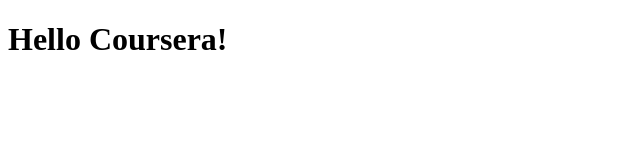
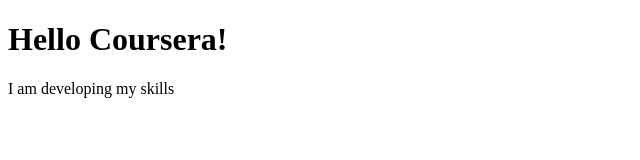
Before and after one commit to adnan90d/coursera-test, a plain HTML site: page site/index.html in a window 1280 px wide. Shown: the whole page, without its empty margins (0-640 px from the left). Drawn offline with Linux system fonts and the light colour scheme.

Commit message:
Small addition to our page contant.

```diff
--- a/site/index.html
+++ b/site/index.html
@@ -5,5 +5,6 @@
 </head>
 <body>
 <h1>Hello Coursera!</h1>
+<p>I am developing my skills</p>
 </body>
 </html>
```
